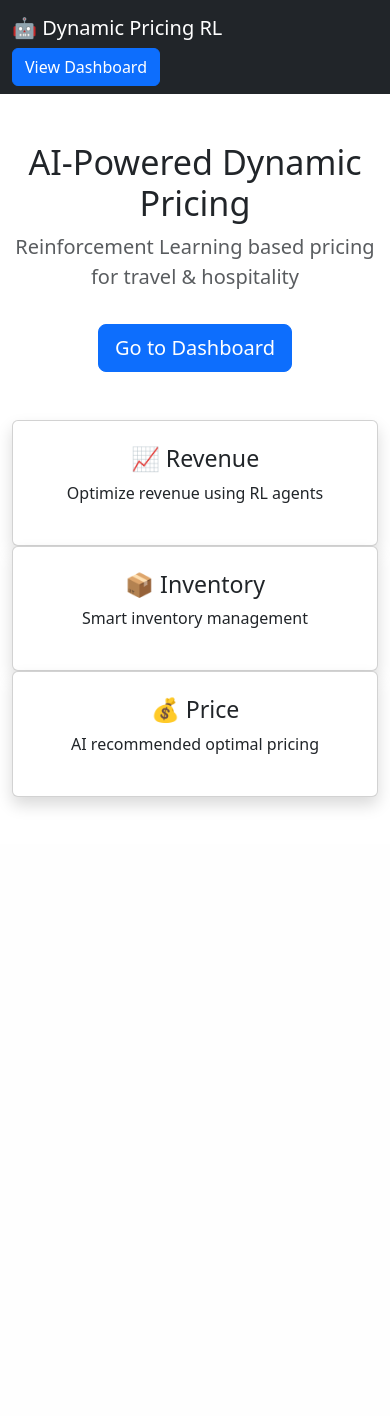
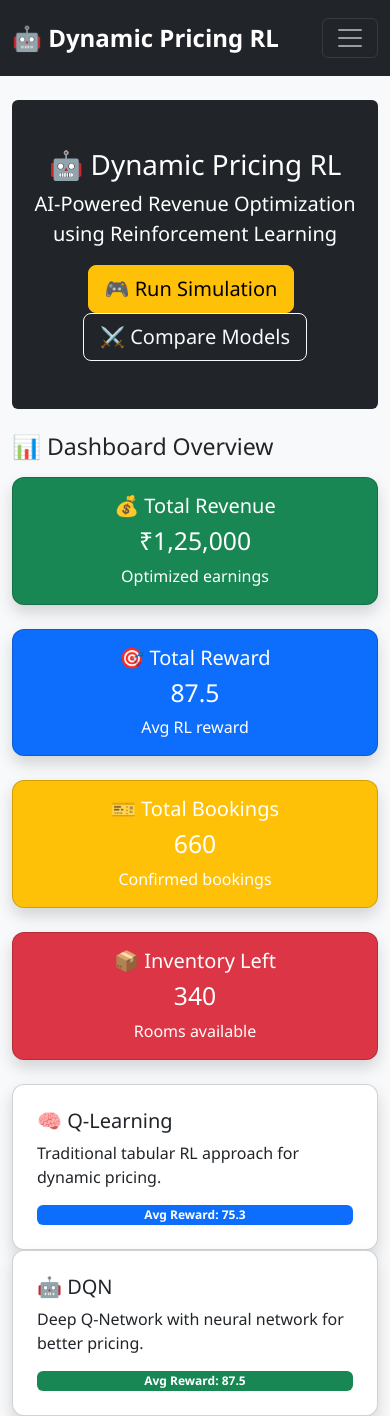
Before and after one commit to archana196/Dynamic-Pricing-RL, a Flask app: page / in a window 390 px wide. Before the commit the page ends 808 px from the top, so only its background shows below. Run offline with Flask 3, Linux system fonts and the light colour scheme.

Commit message:
feat: add base.html and responsive dashboard UI

```diff
--- a/flask_app/routes.py
+++ b/flask_app/routes.py
@@ -1,4 +1,5 @@
 from flask import render_template, jsonify
+import random
 
 def configure_routes(app):
 
@@ -29,18 +30,45 @@ def configure_routes(app):
         }
         return render_template('results.html', data=data)
 
-    # API routes for RL integration
+    @app.route('/comparison')
+    def comparison():
+        data = {
+            'qlearning': {
+                'avg_reward': 75.3,
+                'best_reward': 120.5,
+                'episodes': 1000,
+                'convergence': 'Episode 750'
+            },
+            'dqn': {
+                'avg_reward': 87.5,
+                'best_reward': 142.3,
+                'episodes': 1000,
+                'convergence': 'Episode 500'
+            }
+        }
+        return render_template('comparison.html', data=data)
+
     @app.route('/api/price', methods=['GET'])
     def get_price():
         return jsonify({
             'recommended_price': 2499,
             'inventory': 340,
-            'days_remaining': 15
+            'days_remaining': 15,
+            'source': 'placeholder'
         })
 
     @app.route('/api/revenue', methods=['GET'])
     def get_revenue():
         return jsonify({
             'total_revenue': 125000,
-            'avg_reward': 87.5
+            'avg_reward': 87.5,
+            'reward_history': [45, 62, 75, 83, 87.5]
         })
+
+    @app.route('/api/compare', methods=['GET'])
+    def compare_models():
+        return jsonify({
+            'qlearning_reward': 75.3,
+            'dqn_reward': 87.5,
+            'winner': 'DQN'
+        })
--- /dev/null
+++ b/flask_app/templates/base.html
@@ -0,0 +1,46 @@
+<!DOCTYPE html>
+<html lang="en">
+<head>
+    <meta charset="UTF-8">
+    <meta name="viewport" content="width=device-width, initial-scale=1.0">
+    <title>{% block title %}Dynamic Pricing RL{% endblock %}</title>
+    <link rel="stylesheet" href="https://cdn.jsdelivr.net/npm/bootstrap@5.3.0/dist/css/bootstrap.min.css">
+    <link rel="stylesheet" href="{{ url_for('static', filename='css/style.css') }}">
+</head>
+<body>
+
+    <!-- Navbar -->
+    <nav class="navbar navbar-expand-lg navbar-dark bg-dark">
+        <div class="container">
+            <a class="navbar-brand" href="/">🤖 Dynamic Pricing RL</a>
+            <button class="navbar-toggler" type="button" data-bs-toggle="collapse" data-bs-target="#navbarNav">
+                <span class="navbar-toggler-icon"></span>
+            </button>
+            <div class="collapse navbar-collapse" id="navbarNav">
+                <ul class="navbar-nav ms-auto">
+                    <li class="nav-item">
+                        <a class="nav-link" href="/">🏠 Home</a>
+                    </li>
+                    <li class="nav-item">
+                        <a class="nav-link" href="/simulation">🎮 Simulation</a>
+                    </li>
+                    <li class="nav-item">
+                        <a class="nav-link" href="/comparison">⚔️ Comparison</a>
+                    </li>
+                    <li class="nav-item">
+                        <a class="nav-link" href="/graphs">📊 Graphs</a>
+                    </li>
+                </ul>
+            </div>
+        </div>
+    </nav>
+
+    <!-- Content -->
+    <div class="container mt-4">
+        {% block content %}{% endblock %}
+    </div>
+
+    <script src="https://cdn.jsdelivr.net/npm/bootstrap@5.3.0/dist/js/bootstrap.bundle.min.js"></script>
+    {% block scripts %}{% endblock %}
+</body>
+</html>
--- a/flask_app/templates/index.html
+++ b/flask_app/templates/index.html
@@ -1,44 +1,79 @@
-<!DOCTYPE html>
-<html lang="en">
-<head>
-    <meta charset="UTF-8">
-    <meta name="viewport" content="width=device-width, initial-scale=1.0">
-    <title>Dynamic Pricing RL</title>
-    <link rel="stylesheet" href="https://cdn.jsdelivr.net/npm/bootstrap@5.3.0/dist/css/bootstrap.min.css">
-</head>
-<body>
-    <nav class="navbar navbar-dark bg-dark">
-        <div class="container">
-            <a class="navbar-brand" href="/">🤖 Dynamic Pricing RL</a>
-            <a href="/dashboard" class="btn btn-primary">View Dashboard</a>
-        </div>
-    </nav>
-    <div class="container mt-5 text-center">
-        <h1 class="display-4">AI-Powered Dynamic Pricing</h1>
-        <p class="lead text-muted">Reinforcement Learning based pricing for travel & hospitality</p>
-        <a href="/dashboard" class="btn btn-primary btn-lg mt-3">Go to Dashboard</a>
-    </div>
-    <div class="container mt-5">
-        <div class="row text-center">
-            <div class="col-md-4">
-                <div class="card p-4 shadow">
-                    <h3>📈 Revenue</h3>
-                    <p>Optimize revenue using RL agents</p>
-                </div>
-            </div>
-            <div class="col-md-4">
-                <div class="card p-4 shadow">
-                    <h3>📦 Inventory</h3>
-                    <p>Smart inventory management</p>
-                </div>
-            </div>
-            <div class="col-md-4">
-                <div class="card p-4 shadow">
-                    <h3>💰 Price</h3>
-                    <p>AI recommended optimal pricing</p>
-                </div>
+{% extends "base.html" %}
+
+{% block title %}Home - Dynamic Pricing RL{% endblock %}
+
+{% block content %}
+
+<!-- Hero -->
+<div class="text-center py-5 bg-dark text-white rounded mb-4">
+    <h1>🤖 Dynamic Pricing RL</h1>
+    <p class="lead">AI-Powered Revenue Optimization using Reinforcement Learning</p>
+    <a href="/simulation" class="btn btn-warning btn-lg me-2">🎮 Run Simulation</a>
+    <a href="/comparison" class="btn btn-outline-light btn-lg">⚔️ Compare Models</a>
+</div>
+
+<!-- Dashboard Cards -->
+<h3 class="mb-3">📊 Dashboard Overview</h3>
+<div class="row g-4">
+
+    <div class="col-md-3">
+        <div class="card text-white bg-success shadow h-100">
+            <div class="card-body text-center">
+                <h5>💰 Total Revenue</h5>
+                <h2>₹1,25,000</h2>
+                <p class="mb-0">Optimized earnings</p>
             </div>
         </div>
     </div>
-</body>
-</html>
+
+    <div class="col-md-3">
+        <div class="card text-white bg-primary shadow h-100">
+            <div class="card-body text-center">
+                <h5>🎯 Total Reward</h5>
+                <h2>87.5</h2>
+                <p class="mb-0">Avg RL reward</p>
+            </div>
+        </div>
+    </div>
+
+    <div class="col-md-3">
+        <div class="card text-white bg-warning shadow h-100">
+            <div class="card-body text-center">
+                <h5>🎫 Total Bookings</h5>
+                <h2>660</h2>
+                <p class="mb-0">Confirmed bookings</p>
+            </div>
+        </div>
+    </div>
+
+    <div class="col-md-3">
+        <div class="card text-white bg-danger shadow h-100">
+            <div class="card-body text-center">
+                <h5>📦 Inventory Left</h5>
+                <h2>340</h2>
+                <p class="mb-0">Rooms available</p>
+            </div>
+        </div>
+    </div>
+
+</div>
+
+<!-- Info Section -->
+<div class="row mt-4">
+    <div class="col-md-6">
+        <div class="card shadow p-4">
+            <h5>🧠 Q-Learning</h5>
+            <p>Traditional tabular RL approach for dynamic pricing.</p>
+            <span class="badge bg-primary">Avg Reward: 75.3</span>
+        </div>
+    </div>
+    <div class="col-md-6">
+        <div class="card shadow p-4">
+            <h5>🤖 DQN</h5>
+            <p>Deep Q-Network with neural network for better pricing.</p>
+            <span class="badge bg-success">Avg Reward: 87.5</span>
+        </div>
+    </div>
+</div>
+
+{% endblock %}
```
Also changed, not shown: flask_app/templates/comparison.html (added, +108 -0 lines).
